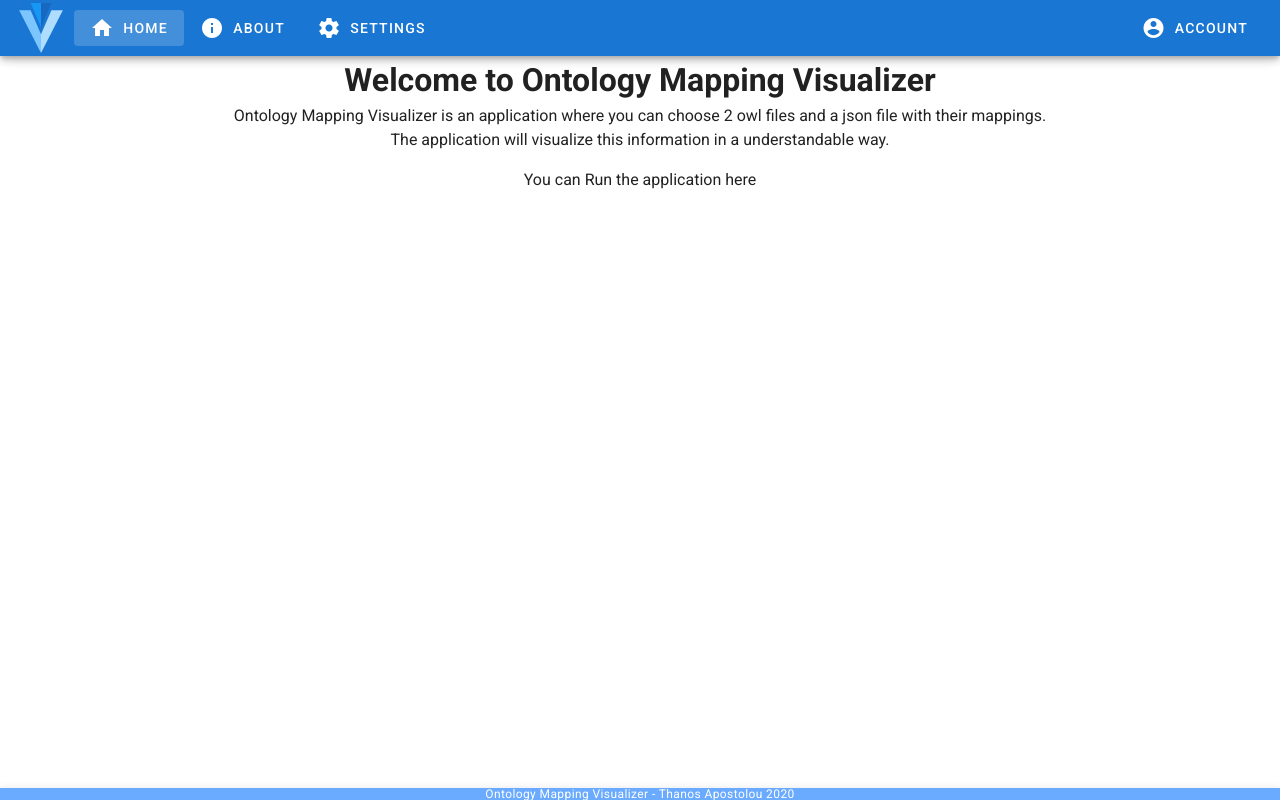
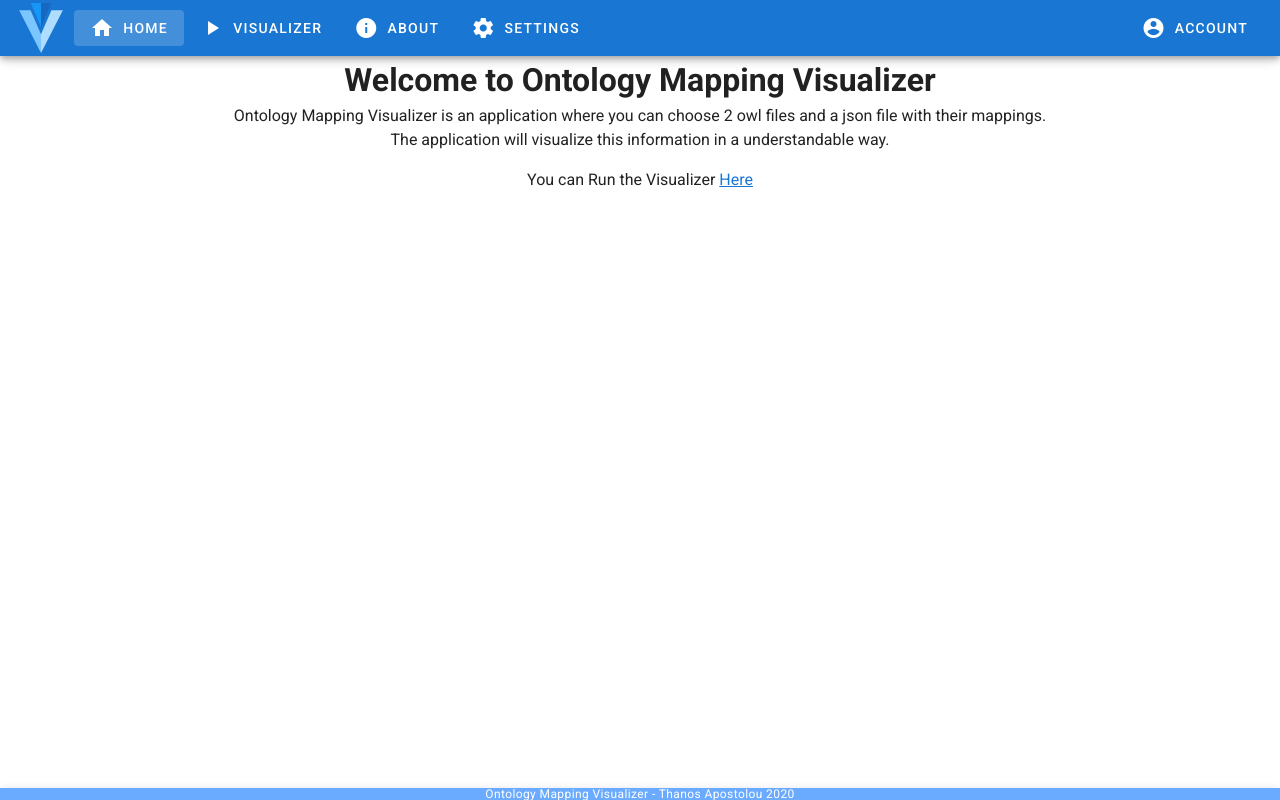
Before and after one commit to ThanosApostolou/omv, a Vue app in the folder omv-client/: page /home in a window 1280 px wide. Built offline with nearby package versions, Linux system fonts and the light colour scheme.

Commit message:
add visualizer view

```diff
--- a/omv-client/src/components/MyHeader.vue
+++ b/omv-client/src/components/MyHeader.vue
@@ -37,7 +37,7 @@
                     <v-divider />
                     <v-list-item to='/account' text>
                         <v-icon>account_circle</v-icon>
-                        <span class='ml-2'>account</span>
+                        <span class='ml-2'>Account</span>
                     </v-list-item>
                 </v-list>
             </v-menu>
@@ -51,6 +51,11 @@ let navitems = [
         path: '/home',
         label: 'Home',
         icon: 'home'
+    },
+    {
+        path: '/visualizer',
+        label: 'Visualizer',
+        icon: 'play_arrow'
     },
     {
         path: '/about',
--- a/omv-client/src/plugins/router.js
+++ b/omv-client/src/plugins/router.js
@@ -11,12 +11,27 @@ const routes = [
         component: Home
     },
     {
+        path: '/visualizer',
+        name: 'Visualizer',
+        // route level code-splitting
+        // this generates a separate chunk (Visualizer.[hash].js) for this route
+        // which is lazy-loaded when the route is visited.
+        component: () => import(/* webpackChunkName: "Visualizer" */ '../views/Visualizer.vue')
+    },
+    {
         path: '/about',
         name: 'About',
-        // route level code-splitting
-        // this generates a separate chunk (about.[hash].js) for this route
-        // which is lazy-loaded when the route is visited.
         component: () => import(/* webpackChunkName: "About" */ '../views/About.vue')
+    },
+    {
+        path: '/settings',
+        name: 'Settings',
+        component: () => import(/* webpackChunkName: "Settings" */ '../views/Settings.vue')
+    },
+    {
+        path: '/account',
+        name: 'Account',
+        component: () => import(/* webpackChunkName: "Account" */ '../views/Account.vue')
     },
     {
         path: '/',
--- /dev/null
+++ b/omv-client/src/views/Account.vue
@@ -0,0 +1,11 @@
+<template>
+    <div>
+        <h1>This is Account page</h1>
+    </div>
+</template>
+
+<script>
+export default {
+    name: 'Account'
+};
+</script>
--- a/omv-client/src/views/Home.vue
+++ b/omv-client/src/views/Home.vue
@@ -14,7 +14,10 @@
         </v-row>
         <v-row align='center' justify='center' class='text-center'>
             <p>
-                You can Run the application here
+                You can Run the Visualizer
+                <router-link to='/visualizer'>
+                    Here
+                </router-link>
             </p>
         </v-row>
     </v-container>
--- /dev/null
+++ b/omv-client/src/views/Settings.vue
@@ -0,0 +1,11 @@
+<template>
+    <div>
+        <h1>This is a Settings page</h1>
+    </div>
+</template>
+
+<script>
+export default {
+    name: 'Settings'
+};
+</script>
--- /dev/null
+++ b/omv-client/src/views/Visualizer.vue
@@ -0,0 +1,11 @@
+<template>
+    <div>
+        <h1>This is Visualizer page</h1>
+    </div>
+</template>
+
+<script>
+export default {
+    name: 'Visualizer'
+};
+</script>
```
